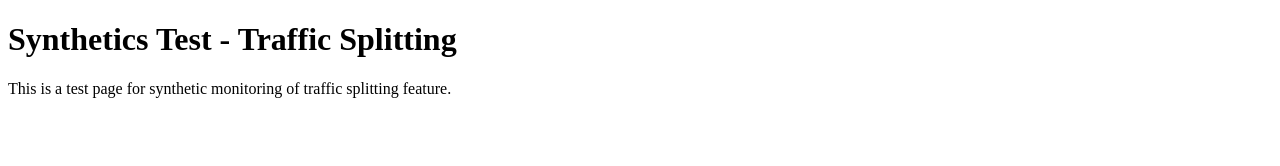
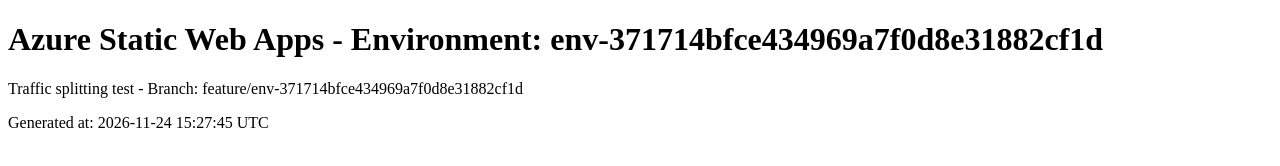
Before and after one commit to static-web-apps-testing-org/synthetics-swa-traffic-371714bfce434969a7f0d8e31882cf1d, a plain HTML site: page index.html in a window 1280 px wide. Drawn offline with Linux system fonts and the light colour scheme.

Commit message:
Update index.html for env-371714bfce434969a7f0d8e31882cf1d

```diff
--- a/index.html
+++ b/index.html
@@ -1,10 +1,11 @@
 <!DOCTYPE html>
 <html>
 <head>
-<title>Synthetics Test - Traffic Splitting</title>
+<title>Environment: env-371714bfce434969a7f0d8e31882cf1d</title>
 </head>
 <body>
-<h1>Synthetics Test - Traffic Splitting</h1>
-<p>This is a test page for synthetic monitoring of traffic splitting feature.</p>
+<h1>Azure Static Web Apps - Environment: env-371714bfce434969a7f0d8e31882cf1d</h1>
+<p>Traffic splitting test - Branch: feature/env-371714bfce434969a7f0d8e31882cf1d</p>
+<p>Generated at: 2026-11-24 15:27:45 UTC</p>
 </body>
 </html>
```
